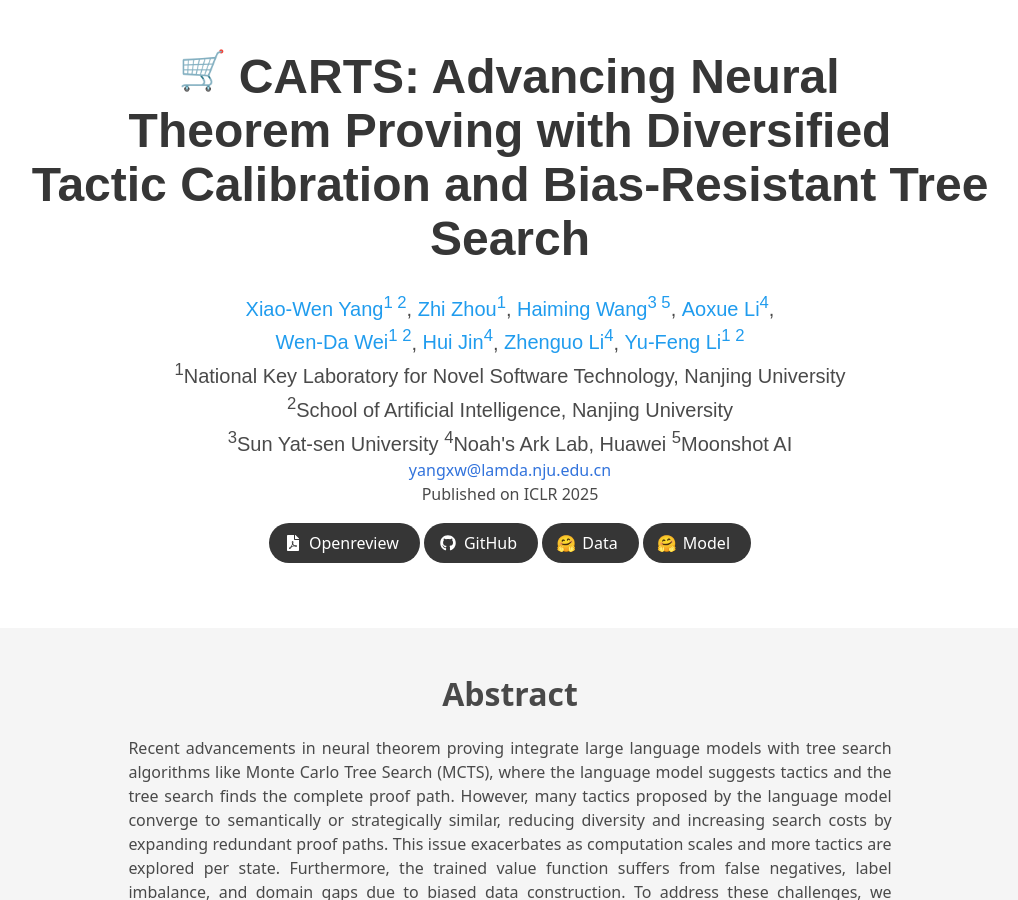
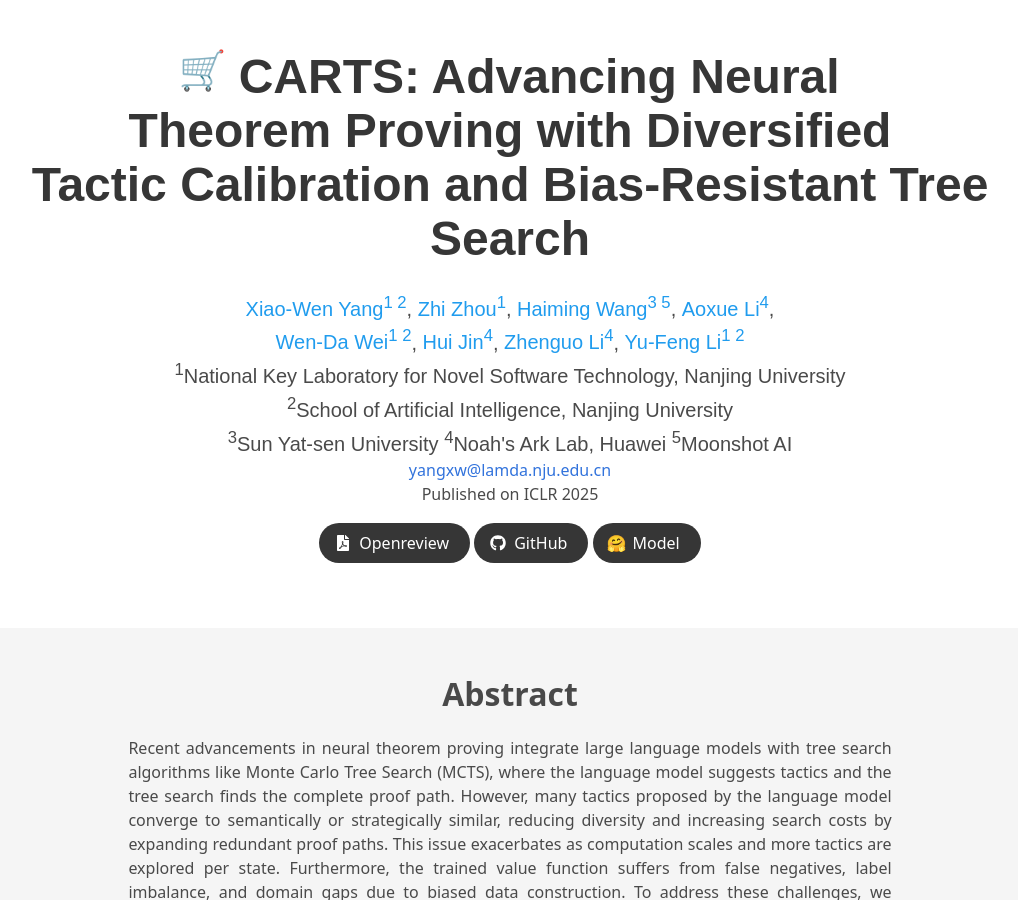
Before and after one commit to njuyxw/njuyxw.github.io, a Jekyll site: the page assets/CARTS/index.html, which Jekyll copies as it is, in a window 1280 px wide and 900 px high. Shown: the whole window, without its empty margins (130-1148 px from the left). Built offline with Jekyll 4.4.1, drawn with Linux system fonts in a browser that asks for light colours; a style sheet for code colours, icons or effects is not loaded.

Commit message:
update about

```diff
--- a/assets/CARTS/index.html
+++ b/assets/CARTS/index.html
@@ -96,12 +96,12 @@
                     <span>GitHub</span>
                   </a>
                 </span>
-                <span class="link-block">
+                <!-- <span class="link-block">
                   <a href="" target="_blank" class="external-link button is-normal is-rounded is-dark">
                     <span class="icon">🤗</span>
                     <span>Data</span>
                   </a>
-                </span>
+                </span> -->
                 <span class="link-block">
                   <a href="" target="_blank" class="external-link button is-normal is-rounded is-dark">
                     <span class="icon">🤗</span>
```
